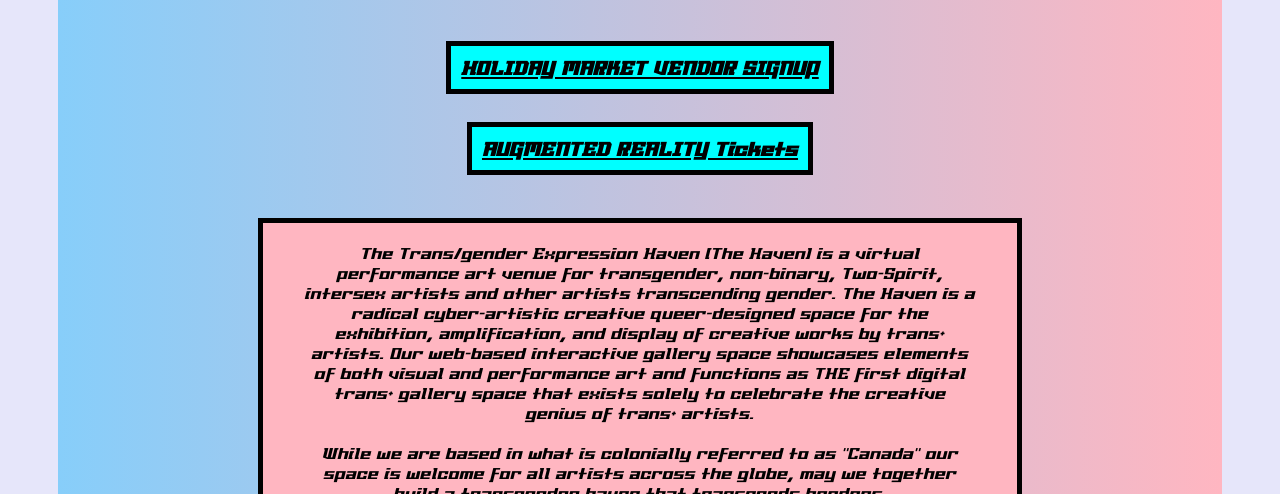
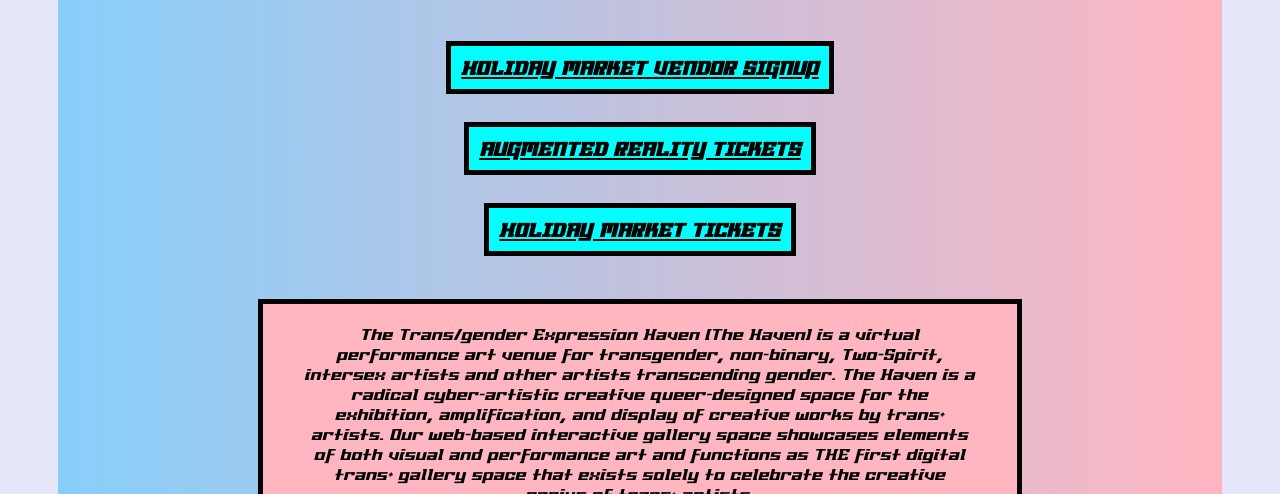
Before and after one commit to srherle/haven, a plain HTML site: page index.html in a window 1280 px wide. Shown: the part 606-1100 px from the top of the page. Drawn offline with Linux system fonts and the light colour scheme.

Commit message:
holiday market tickets

```diff
--- a/index.html
+++ b/index.html
@@ -119,7 +119,12 @@
 </br>
 
 <p>
-    <a class="form" href="https://buddiesinbadtimes.com/event/augmented-reality-the-trans-expressions-smact-launch-party/"> AUGMENTED REALITY Tickets </a>
+    <a class="form" href="https://buddiesinbadtimes.com/event/augmented-reality-the-trans-expressions-smact-launch-party/"> AUGMENTED REALITY TICKETS </a>
+</p>
+</br>
+
+<p>
+    <a class="form" href="https://vancouverchinesegarden.com/event/haven-after-dark-holiday-market-dec-17/"> HOLIDAY MARKET TICKETS </a>
 </p>
 </br>
 
```
